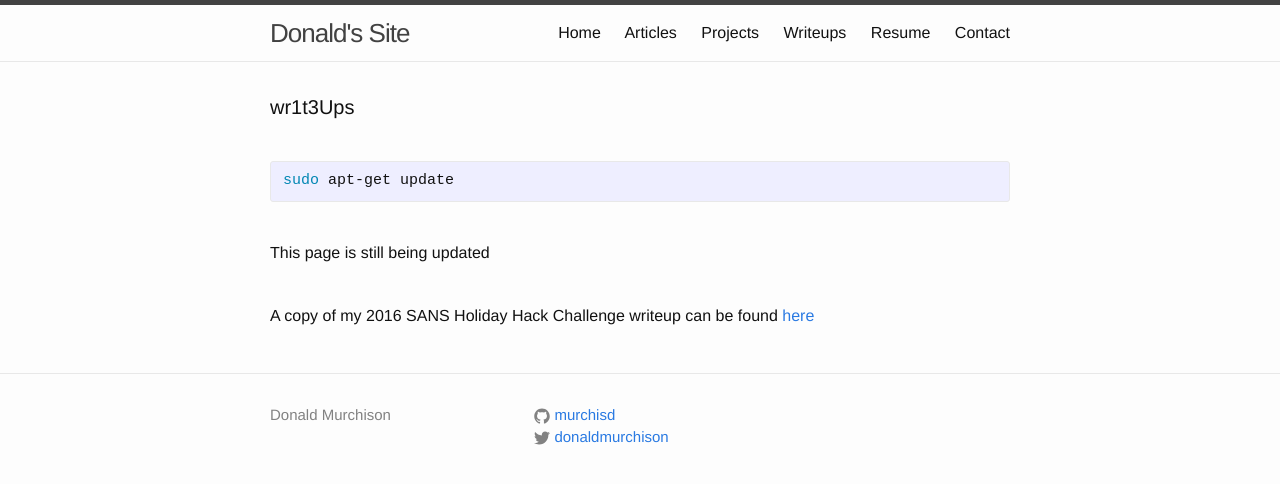
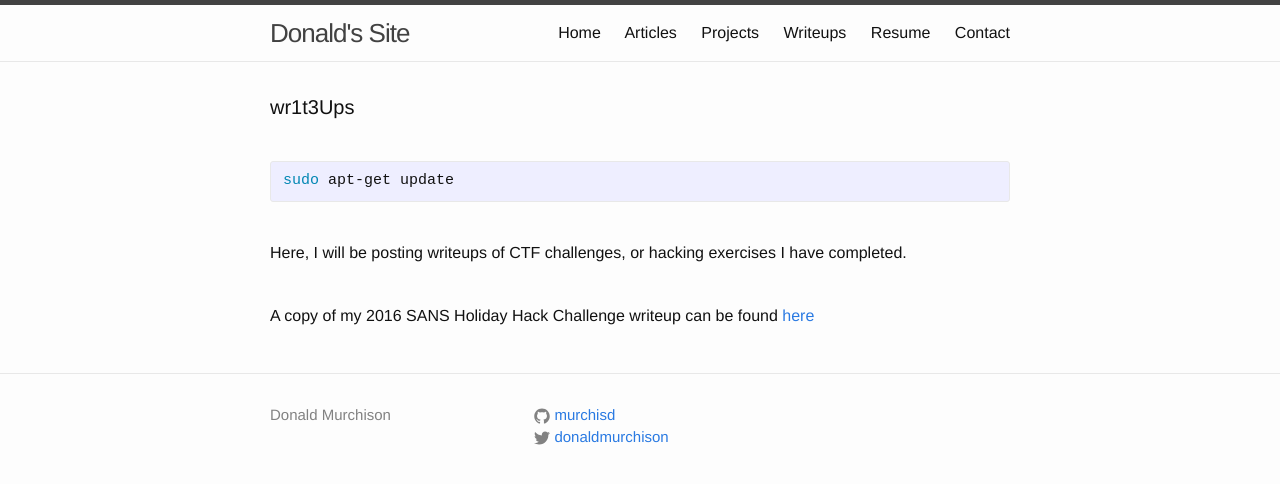
Before and after one commit to murchisd/murchisd.github.io, a Jekyll site: the page built from writeups.md, in a window 1280 px wide. Shown: the top 484 px of the page. Built offline with Jekyll 4.4.1, drawn with Linux system fonts in a browser that asks for light colours.

```diff
--- a/writeups.md
+++ b/writeups.md
@@ -14,7 +14,7 @@ navigation_weight: 4
 sudo apt-get update
 {% endhighlight %}
 <br>
-<p>This page is still being updated</p>
+<p>Here, I will be posting writeups of CTF challenges, or hacking exercises I have completed. </p>
 <br>
-A copy of my 2016 SANS Holiday Hack Challenge writeup can be found <a href="{{site.url}}/assets/Murchison_Donald_Holiday_Hack_Report.pdf">here</a>
+<p>A copy of my 2016 SANS Holiday Hack Challenge writeup can be found <a href="{{site.url}}/assets/Murchison_Donald_Holiday_Hack_Report.pdf">here</a></p>
 </div>
```
Also changed, not shown: articles.md (+2 -2 lines), projects.md (+1 -2 lines), resume.md (+1 -1 lines).
